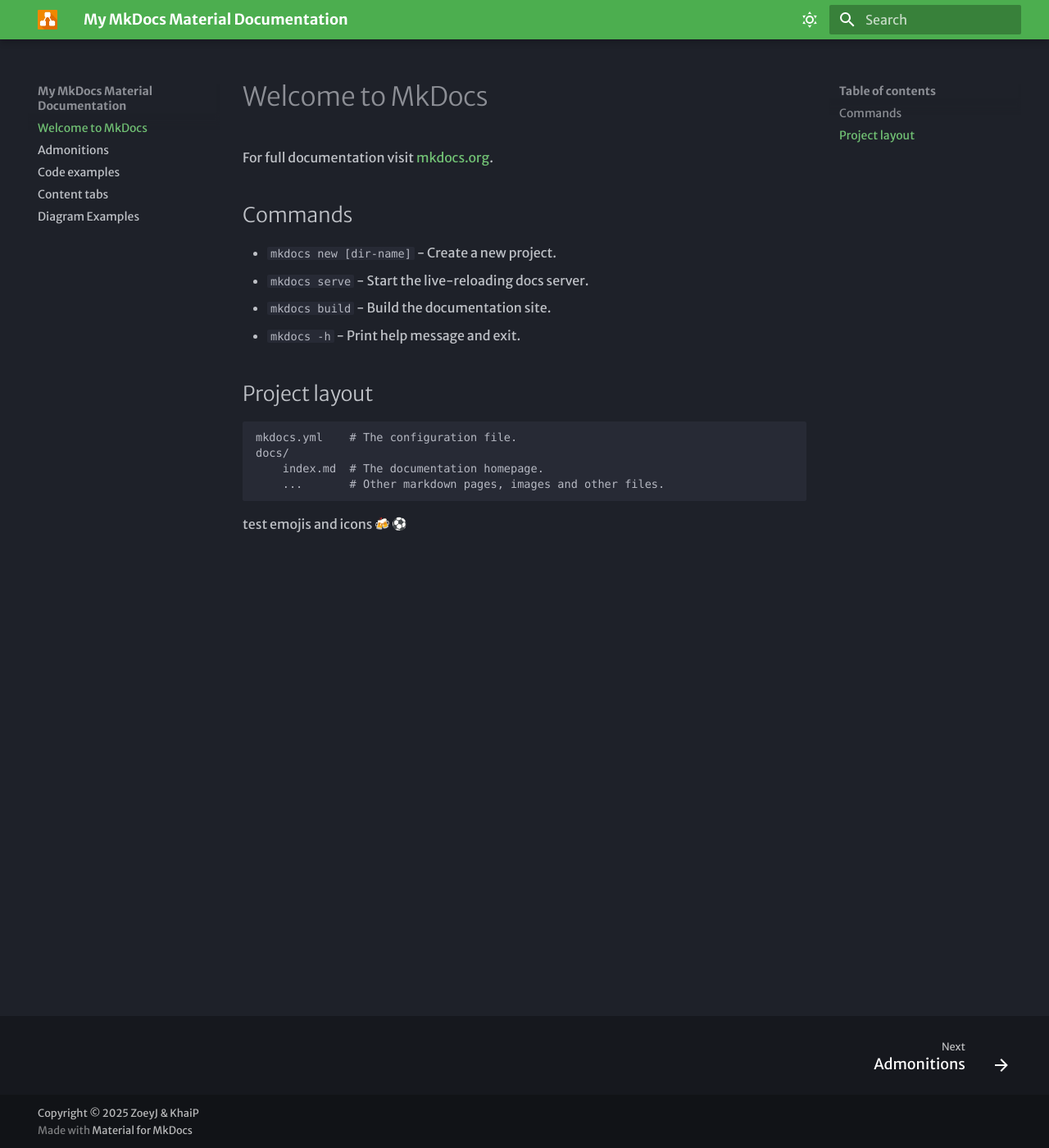
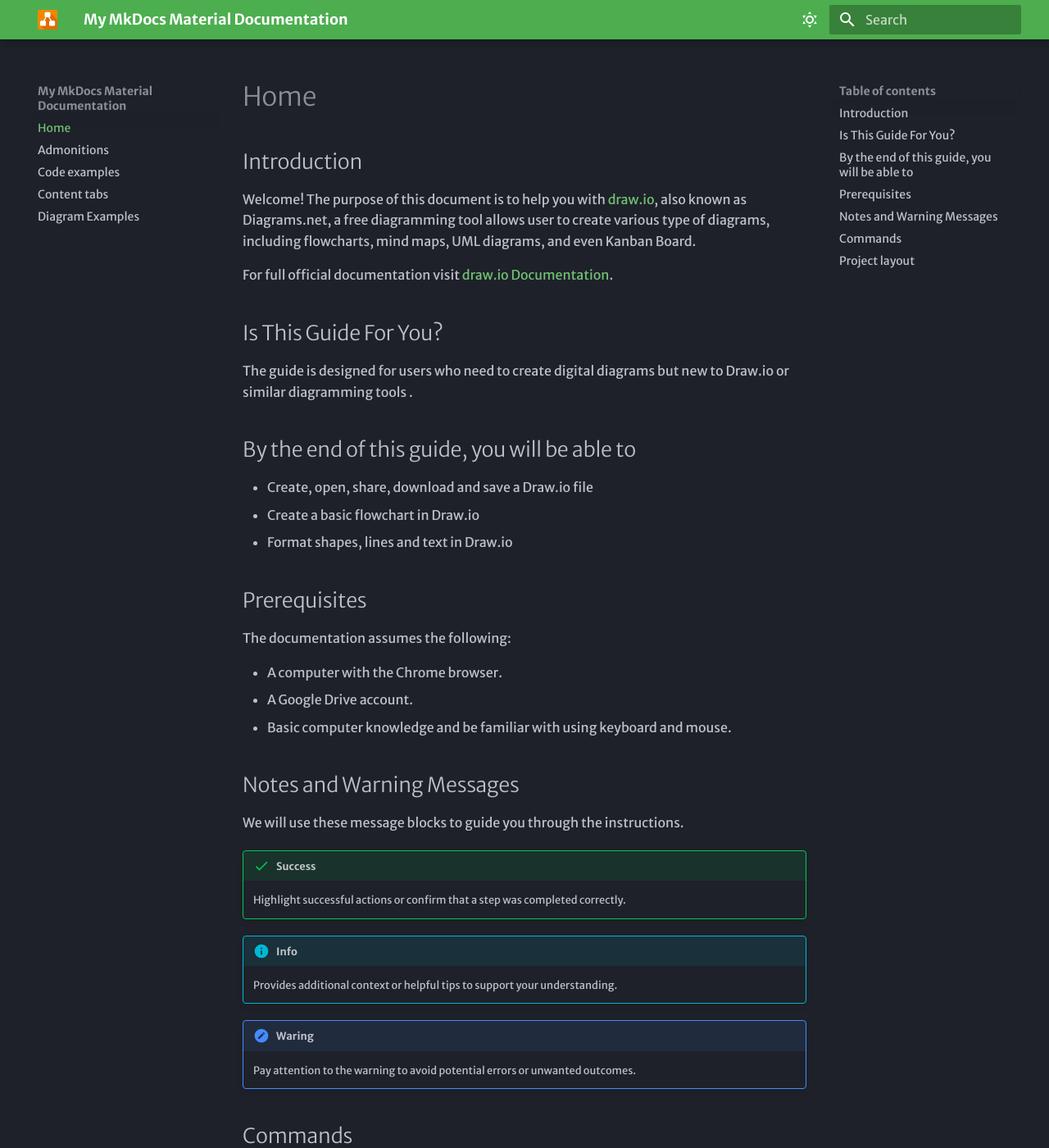
Before and after one commit to zoeyj3/2216_documentation, an MkDocs documentation site: the page built from docs/index.md, in a window 1280 px wide and 1400 px high. Shown: the whole window at 82% size. Built offline with MkDocs 1.6.1 and Material for MkDocs 9.7.7, drawn with Linux system fonts in a browser that asks for light colours; emoji names are drawn with the system emoji font; some web fonts are replaced.

Commit message:
Update home page

```diff
--- a/docs/index.md
+++ b/docs/index.md
@@ -1,6 +1,45 @@
-# Welcome to MkDocs
+# Home
 
-For full documentation visit [mkdocs.org](https://www.mkdocs.org).
+## Introduction
+
+Welcome! The purpose of this document is to help you with [draw.io](https://app.diagrams.net/), also known as Diagrams.net, a free diagramming tool allows user to create various type of diagrams, including flowcharts, mind maps, UML diagrams, and even Kanban Board.
+
+For full official documentation visit [draw.io Documentation](https://www.drawio.com/doc/).
+
+## Is This Guide For You?
+
+The guide is designed for users who need to create digital diagrams but new to Draw.io or similar diagramming tools .
+
+## By the end of this guide, you will be able to
+
+* Create, open, share, download and save a Draw.io file
+* Create a basic flowchart in Draw.io
+* Format shapes, lines and text in Draw.io
+
+## Prerequisites
+
+The documentation assumes the following:
+
+* A computer with the Chrome browser.
+* A Google Drive account.
+* Basic computer knowledge and be familiar with using keyboard and mouse.
+
+## Notes and Warning Messages
+
+We will use these message blocks to guide you through the instructions.
+
+!!! Success "Success"
+
+    Highlight successful actions or confirm that a step was completed correctly.
+
+!!! Info "Info"
+
+    Provides additional context or helpful tips to support your understanding.
+
+!!! Waring "Waring"
+
+    Pay attention to the warning to avoid potential errors or unwanted outcomes.
+
 
 ## Commands
 
```
